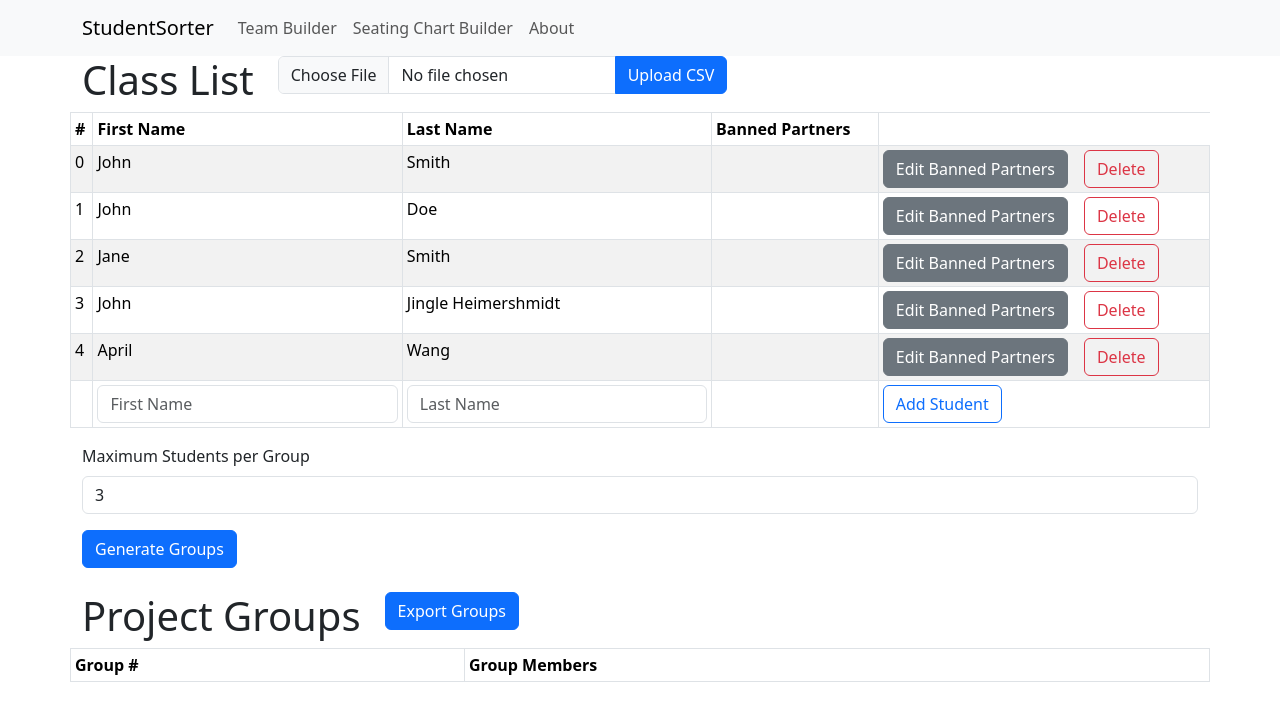
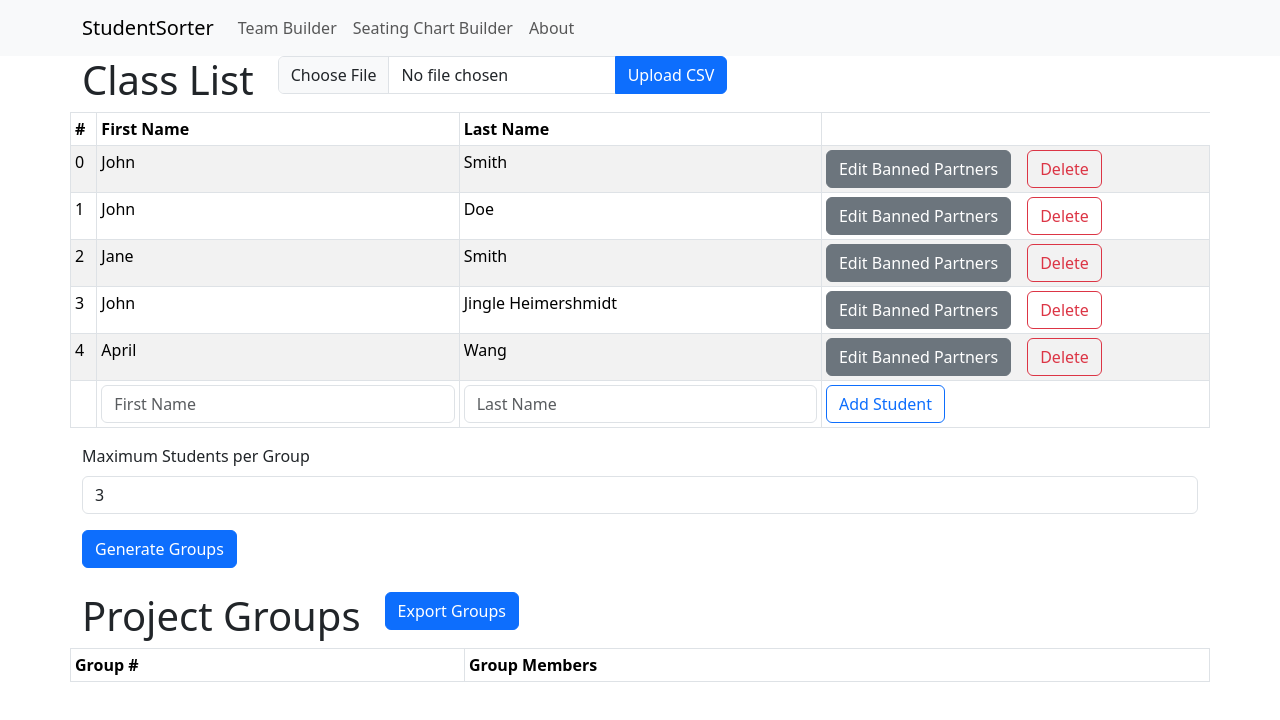
Before and after one commit to xiaolongbytes/StudentSorter, a Next.js app: page / in a window 1280 px wide. Shown: the top 720 px of the page. Built offline with nearby package versions, Linux system fonts and the light colour scheme.

Commit message:
updated table ui

```diff
--- a/src/common/components/ClassRoster.tsx
+++ b/src/common/components/ClassRoster.tsx
@@ -66,7 +66,6 @@ const ClassRoster: FunctionComponent<{
                         <th>#</th>
                         <th>First Name</th>
                         <th>Last Name</th>
-                        <th>Banned Partners</th>
                     </tr>
                 </thead>
                 <tbody>
@@ -100,7 +99,6 @@ const ClassRoster: FunctionComponent<{
                                 onChange={handleLastName}
                             />
                         </td>
-                        <td></td>
                         <td>
                             <Button
                                 variant="outline-primary"
--- a/src/common/components/Student.tsx
+++ b/src/common/components/Student.tsx
@@ -19,7 +19,6 @@ const Student: FunctionComponent<{
             <td>{student.id}</td>
             <td>{student.first}</td>
             <td>{student.last}</td>
-            <td></td>
             <td>
                 <Stack direction="horizontal" gap={3}>
                     <Button
```
